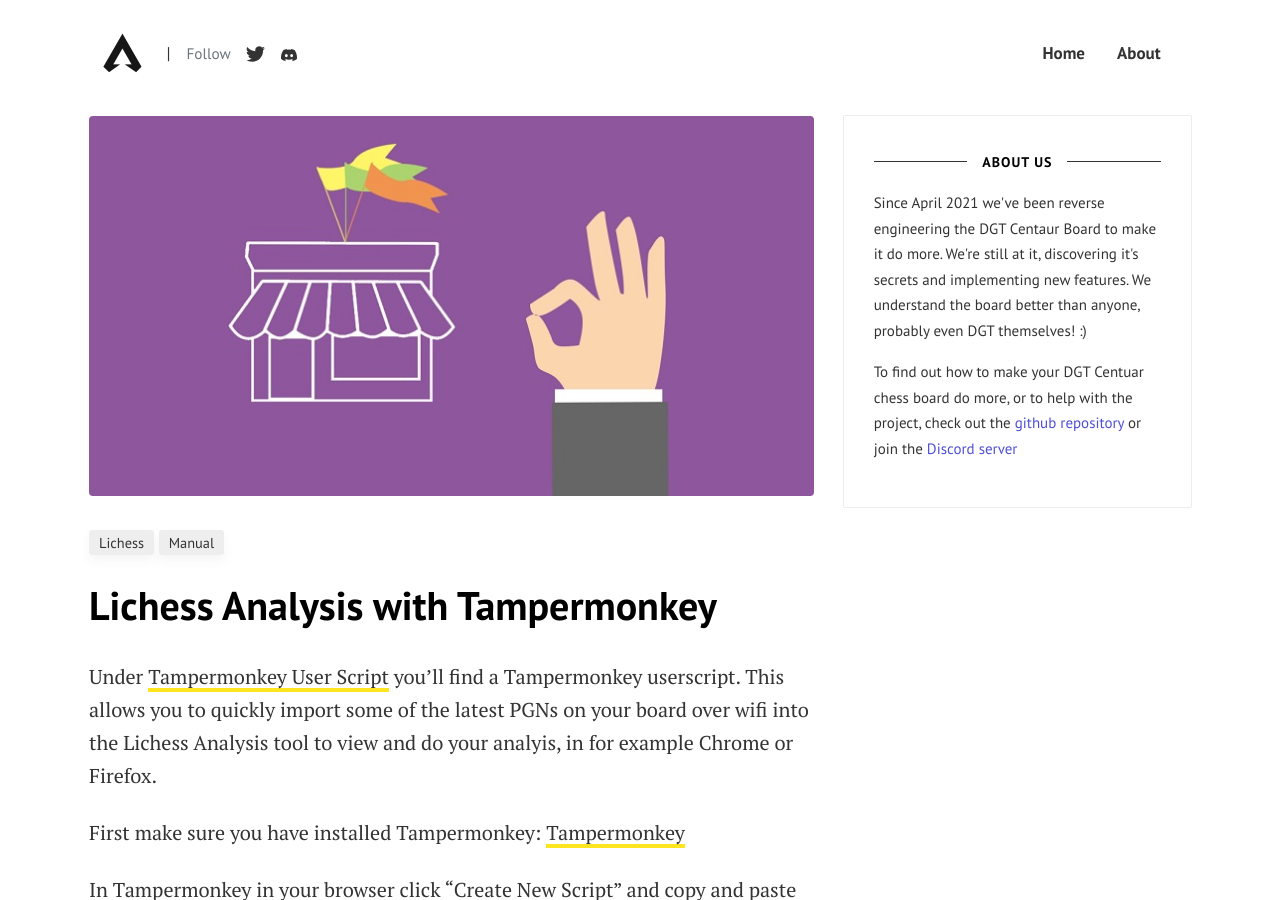
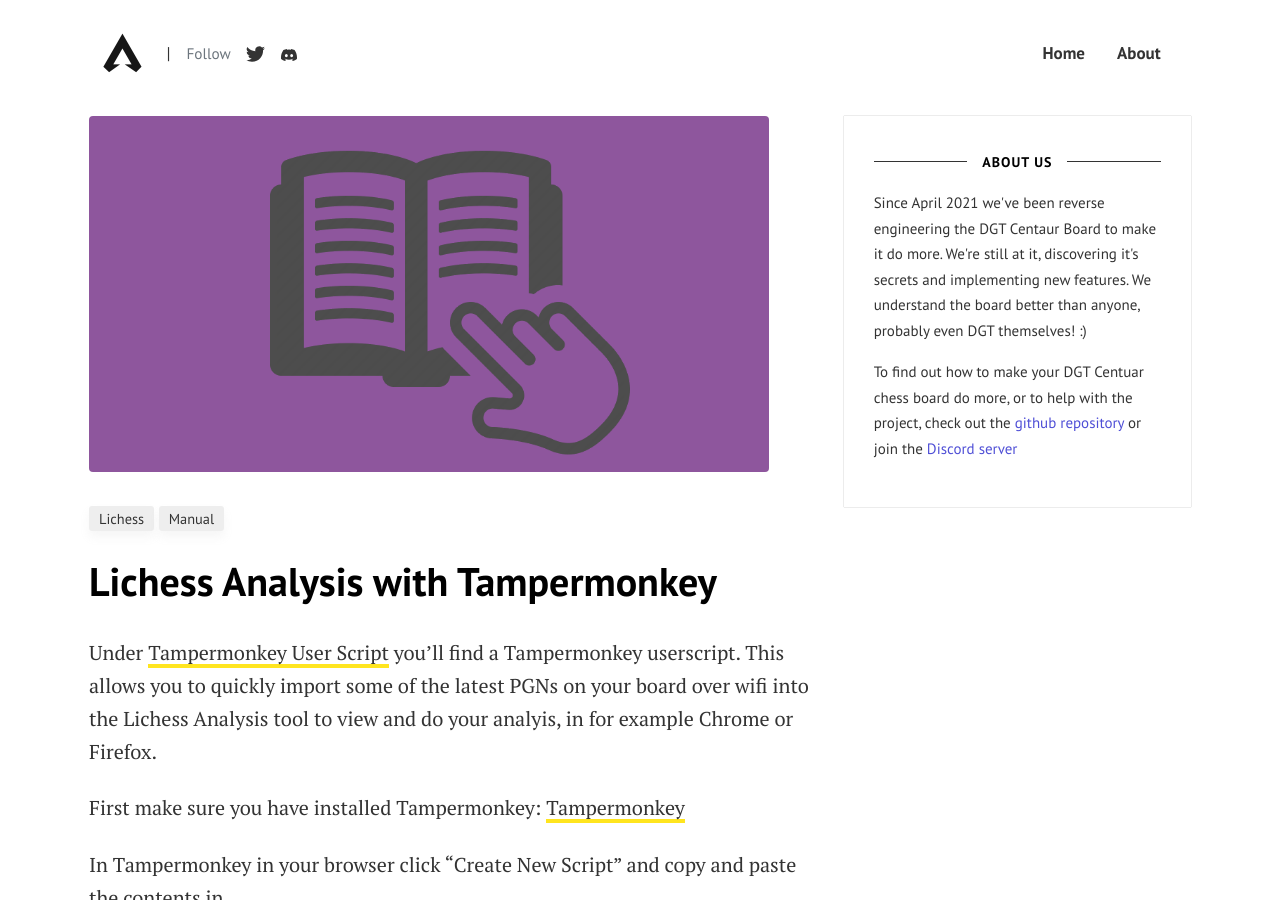
Before and after one commit to DGTCentaurMods/dgtcentaurmods.github.io, a Jekyll site: the page built from _posts/2023-10-03-lichess-analysis-with-tampermonkey.md, in a window 1280 px wide and 900 px high. Built offline with Jekyll 4.4.1, drawn with Linux system fonts in a browser that asks for light colours; comment, search, counter and statistics services are not loaded.

Commit message:
Update 2023-10-03-lichess-analysis-with-tampermonkey.md

```diff
--- a/_posts/2023-10-03-lichess-analysis-with-tampermonkey.md
+++ b/_posts/2023-10-03-lichess-analysis-with-tampermonkey.md
@@ -3,7 +3,7 @@
 title:  "Lichess Analysis with Tampermonkey"
 author: Ed
 categories: [ Manual, Lichess ]
-image: assets/images/4.jpg
+image: assets/images/manual-purple.png
 ---
 Under [Tampermonkey User Script](https://github.com/EdNekebno/DGTCentaurMods/tree/master/tools/tampermonkey) you'll find a Tampermonkey userscript. This allows you to quickly import some of the latest PGNs on your board over wifi into the Lichess Analysis tool to view and do your analyis, in for example Chrome or Firefox.
 
```
